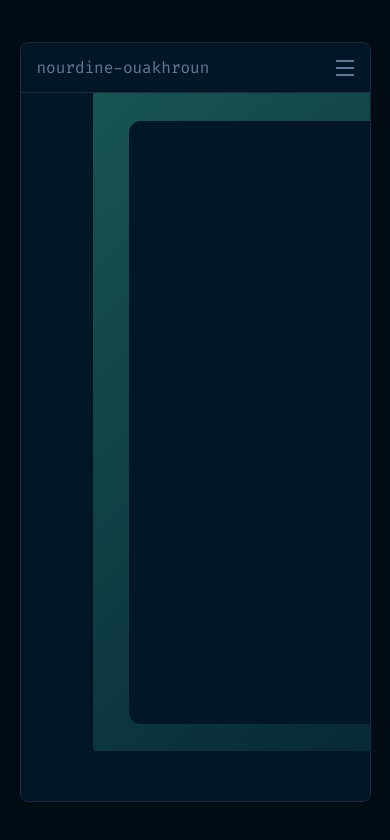
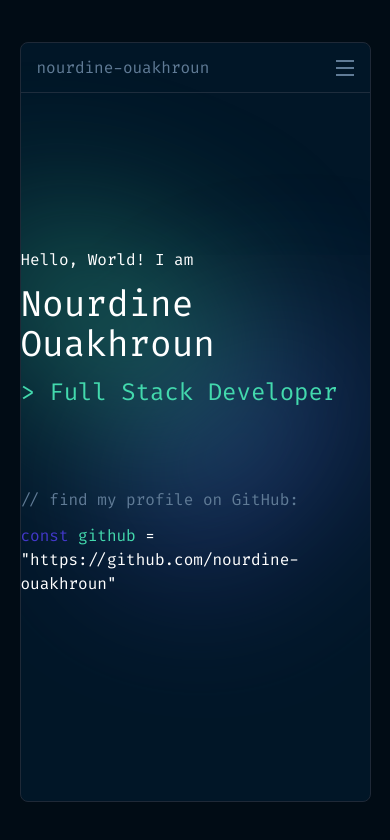
Before and after one commit to nourdine-ouakhroun/portfolio, a React (Vite) app: page / in a window 390 px wide. Shown: the top 840 px of the page. Built offline with nearby package versions, Linux system fonts and the light colour scheme.

Commit message:
fixe back ground img

```diff
--- a/src/App/App.css
+++ b/src/App/App.css
@@ -17,6 +17,8 @@
 		grid-template-columns: 1fr 5fr;
 	}
 }
+
+
 .logo {
 	height: 6em;
 	padding: 1.5em;
--- a/src/App/App.jsx
+++ b/src/App/App.jsx
@@ -18,8 +18,9 @@ function App() {
 					{/* <Route path='/projects' e	lement={<Main component={<Projects />} />} />
 					<Route path='/contact-me' element={<Main component={<ContactMe />} />} /> */}
 				</Routes>
-				<div className='absolute w-[65%] h-full right-0 z-2'>
-					<img className="w-full h-full" src="src/assets/Background Blurs.svg" alt="" />
+				<div className='absolute w-full h-full 2xl:left-[23rem] z-2'>
+					<img className="hidden md:flex w-full h-full" src="src/assets/Background Blurs.svg" alt="" />
+					<img className="md:hidden w-full h-full" src="src/assets/Mobile Background Blurs.svg" alt="" />
 				</div>
 			</div>
 		</Router>
--- a/src/App/hello/hello.jsx
+++ b/src/App/hello/hello.jsx
@@ -1,32 +1,7 @@
 import { useEffect, useRef } from 'react';
 import './hello.css';
-
-// function Code({referenc}){
-// 	return(
-// 		<div className='w-[45rem] h-[15rem] bg-custom-blue rounded-xl flex-shrink-0 opacity-50' ref={referenc}>
-
-// 		</div>
-// 	)
-// }
-
-const GameContainer = ({length}) => {
-	// const references = Array.from({length:length}).map(()=> useRef(null))
-	// const baseRef = useRef(null)
-	// useEffect(()=>{
-	// 	references.forEach((element, index) =>{
-	// 		console.log(element.current);
-	// 	})
-	// 	console.log(baseRef.current);
-	// }, [references])
-    return (
-		<>
-			{/* <div className='flex flex-col flex-1 h-full overflow-y-scroll scrollbar-hidden gap-12'> */}
-			<div className='flex h-full flex-1 items-center'>
-				<div className='bg-gradient-to-br from-dark-green  border-t-[1px] border-t-light-gray rounded-xl w-[44rem] h-[42rem] flex flex-col items-center justify-center shadow-black shadow-sm'>
-					<div className='flex w-[90%] h-[90%]'>
-						<div className='flex flex-1 w-full h-full bg-custom-blue rounded-xl'></div>
-						<div className='flex flex-1 w-full h-full justify-end'>
-							<div className='w-[85%] h-full flex flex-col'>
+const KeyBoard = ()=>{
+	return(
 		<div className='flex justify-center items-center rounded-xl bg-[rgba(0,0,0,0.15)] w-full h-[12rem]'>
 			<div className='w-[85%] h-[85%] flex flex-col gap-4'>
 				<div className='flex flex-col'>
@@ -43,39 +18,86 @@ const GameContainer = ({length}) => {
 						</div>
 						<div className='border-[2px] border-custom-gray w-[70px] h-[40px] bg-black rounded-lg flex justify-center items-center'>
 							<img className="rotate-90" src="src/assets/playIcon.svg" alt=""/>
-
 						</div>
 						<div className='border-[2px] border-custom-gray w-[70px] h-[40px] bg-black rounded-lg flex justify-center items-center'>
 							<img src="src/assets/playIcon.svg" alt=""/>
-
 						</div>
 					</div>
 				</div>
 			</div>
 		</div>
+	)
+}
+
+const Food = ()=>{
+	return (
+		<div className='flex justify-center items-center w-[30px] h-[30px] rounded-full bg-[rgba(67,217,173,0.15)]'>
+			<div className='flex justify-center items-center w-[70%] h-[70%] rounded-full bg-[rgba(67,217,173,0.40)]'>
+				<div className='w-[60%] h-[60%] rounded-full bg-light-green'>
+				</div>
+			</div>
+		</div>
+	)
+}
+
+const FoodContainer = () => {
+	return(
+		<div className='flex justify-center items-center w-full h-[12rem]'>
+			<div className='w-[85%] h-[85%] flex flex-col gap-4'>
+				<div className='flex flex-col'>
+					<span className='text-xl text-white'>// food left</span>
+				</div>
+				<div className='w-full flex flex-wrap gap-4'>
+				{
+					Array.from(({length: 10}), (_, index) =>{
+						return (<Food key={index}/>)
+					})
+				}
+				</div>
+			</div>
+		</div>
+	)
+}
+
+const Skip = () => {
+	return (
+		<div className='w-full h-[30%] flex justify-end items-end'>
+			<div className='flex justify-center items-center w-[80px] h-[50px] border-[1px] border-white rounded-xl'>
+				<span className=''>Skip</span>
+			</div>
+		</div>
+	)
+}
+
+const GameContainer = () => {
+    return (
+		<div className='hidden 2xl:flex h-full flex-1 items-center'>
+			<div className='bg-gradient-to-br from-dark-green  border-t-[1px] border-t-light-gray rounded-xl w-[44rem] h-[42rem] flex flex-col items-center justify-center shadow-black shadow-sm'>
+				<div className='flex w-[90%] h-[90%]'>
+					<div className='flex flex-1 w-full h-full bg-custom-blue rounded-xl'></div>
+					<div className='flex flex-1 w-full h-full justify-end'>
+						<div className='w-[85%] h-full flex flex-col gap-3'>
+							<KeyBoard/>
+							<FoodContainer/>
+							<Skip/>
 						</div>
 					</div>
 				</div>
 			</div>
-				{/* <div className='w-[45rem] h-[15rem] bg-custom-blue rounded-xl flex-shrink-0 opacity-50 absolute top-[36%]' ref={baseRef}></div> */}
-				{/* {Array.from({length:length}, (_, index)=>{
-					return <Code key={index} referenc={references[index]}/>
-				})} */}
 		</div>
-		</>
     );
 };
 
 
 function Hello() {
 	return (
-		<div className='w-full h-full flex justify-center items-center gap-28 relative'>
-			<div className='flex flex-1 justify-end items-end'>
+		<div className=' w-full h-full flex justify-center items-center gap-28 relative'>
+			<div className='flex flex-1 justify-center 2xl:justify-end items-center 2xl:items-end'>
 				<div className='flex flex-col gap-20'>
 					<div className="flex flex-col gap-3">
 						<p>Hello, World! I am</p>
-						<p className='text-7xl' >Nourdine Ouakhroun</p>
-						<p className='text-5xl text-purple'> {'>'} Full Stack Developer</p>
+						<p className='text-4xl md:text-5xl lg:text-7xl' >Nourdine Ouakhroun</p>
+						<p className='text-2xl md:text-3xl lg:text-5xl text-light-green 2xl:text-purple'> {'>'} Full Stack Developer</p>
 					</div>
 					<p className='gap-3 flex flex-col'>
 						<span className='text-light-gray'>
@@ -94,7 +116,7 @@ function Hello() {
 					</p>
 				</div>
 			</div>
-			<GameContainer length={8} />
+			<GameContainer />
 		</div>
 	);
 }
```
Also changed, not shown: src/assets/Mobile Background Blurs.svg (added). Lines whose indentation alone changed are shown as unchanged.
